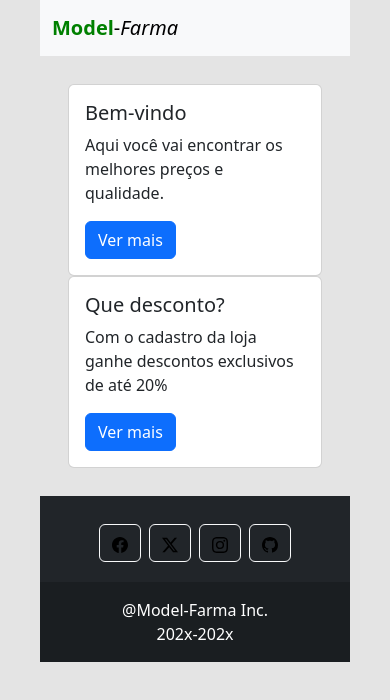
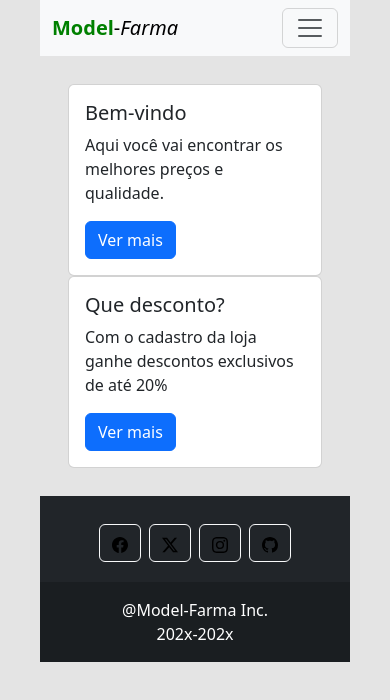
Before and after one commit to DiegoHVP/Projeto-ModelFarma, a Next.js app in the folder Projeto-ModelFarma/: page / in a window 390 px wide. Shown: the top 700 px of the page. Built offline with nearby package versions, Linux system fonts and the light colour scheme; no server answers.

Commit message:
fix navbar in mobile

```diff
--- a/Projeto-ModelFarma/component/navbar.module.css
+++ b/Projeto-ModelFarma/component/navbar.module.css
@@ -6,12 +6,11 @@
 
 .r_text:hover {
     text-emphasis-style: italic;
-
 }
 
 .user_sair {
     text-align: justify;
-    border: 2px black;
+    border: 2px solid black;
 }
 
 .sair {
@@ -23,16 +22,32 @@
 
 .sair:hover {
     background-color: #ff3333 !important;
-    border: 2px black;
+    border: 2px solid black;
     color: aliceblue !important;
 }
 
 .cesta {
     vertical-align: middle;
-    display: table-cell
+    display: table-cell;
 }
 
 .normalLink {
     color: inherit; /* Usa a cor do texto normal */
     text-decoration: none; /* Remove o sublinhado padrão */
-  }
+}
+
+/* Estilos para mobile */
+@media (max-width: 768px) {
+    .navbar-collapse {
+        text-align: center;
+    }
+
+    .item, .user_sair, .cesta {
+        margin-bottom: 15px; /* Adiciona espaço entre os itens no mobile */
+    }
+
+    .navbar-brand {
+        margin-left: auto;
+        margin-right: auto;
+    }
+}
--- a/Projeto-ModelFarma/component/navbar.tsx
+++ b/Projeto-ModelFarma/component/navbar.tsx
@@ -13,14 +13,14 @@ import { getApiUrl } from './getApiUrl';
 const Navigation = () => {
   const [userName, setUserName] = useState("");
   const [isAuthenticated, setIsAuthenticated] = useState<boolean>(false);
-  const [isClient, setIsClient] = useState<boolean>(false)
+  const [isClient, setIsClient] = useState<boolean>(false);
   const apiUrl = getApiUrl();
 
   useEffect(() => {
     const fetchUser = async () => {
       //SE NAO TEM TOKEN
       const token = Cookies.get('token');
-      if (!token){
+      if (!token) {
         setIsAuthenticated(false);
         return;
       }
@@ -36,17 +36,17 @@ const Navigation = () => {
             'Authorization': `Bearer ${token}`,
           },
         });
+
         // SE FARMACEUTICO ESTA OK
         if (response.ok) {
           const data = await response.json();
-          setUserName( data.p_nome);
+          setUserName(data.p_nome);
           setIsClient(false);
           setIsAuthenticated(true);
           return;
         }
 
-        //SE NÃO E FARMACEUTICO
-        // BUSCA EM CLIENTE
+        //SE NÃO E FARMACEUTICO, BUSCA EM CLIENTE
         response = await fetch(ApiClient, {
           method: 'GET',
           headers: {
@@ -85,7 +85,19 @@ const Navigation = () => {
             <span style={{ color: "green", fontWeight: "bold" }}>Model</span>-<i>Farma</i>
           </Link>
 
-          <div className="collapse navbar-collapse" id="navbarText">
+          <button
+            className="navbar-toggler"
+            type="button"
+            data-bs-toggle="collapse"
+            data-bs-target="#navbarNav"
+            aria-controls="navbarNav"
+            aria-expanded="false"
+            aria-label="Toggle navigation"
+          >
+            <span className="navbar-toggler-icon"></span>
+          </button>
+
+          <div className="collapse navbar-collapse" id="navbarNav">
             <div className="navbar-nav me-auto mb-2 mb-lg-0">
               <div className={custom.item + " " + custom.r_item}>
                 <Link className="nav-item nav-link" href="/" aria-current="page">Home</Link>
@@ -104,12 +116,8 @@ const Navigation = () => {
               <div className={``}>
                 {isAuthenticated ? (
                   <div className={`d-flex ${custom.user_sair}`}>
-                  {/*SE CLIENTE VA PARA O PERFIL, SE FUNCIONARIO VA PARA PAINEL*/}
-                  <Link href={
-                    isClient? "/Account/perfilCliente":"/Account/login/gerenciar_med"} className={`${custom.normalLink}`} >
-
-                    <span className="nav-item nav-link">{userName}</span>
-
+                    <Link href={isClient ? "/Account/perfilCliente" : "/Account/login/gerenciar_med"} className={`${custom.normalLink}`}>
+                      <span className="nav-item nav-link">{userName}</span>
                     </Link>
                     <button className={`btn btn-link nav-item nav-link ${custom.sair}`} onClick={handleLogout}>Sair</button>
                   </div>
@@ -128,7 +136,6 @@ const Navigation = () => {
                 </Link>
               </div>
             </span>
-
           </div>
         </div>
       </nav>
--- a/Projeto-ModelFarma/src/app/detailMed/[id]/DetailMedClient.tsx
+++ b/Projeto-ModelFarma/src/app/detailMed/[id]/DetailMedClient.tsx
@@ -3,6 +3,7 @@ import "bootstrap/dist/css/bootstrap.min.css";
 import { useMedicamento } from "./useMedicamento";
 import Link from 'next/link';
 import { Medicamento } from "../../../../types/Medicamentos";
+import { getApiUrl } from "../../../../component/getApiUrl";
 
 
 interface DetailMedClientProps {
@@ -10,6 +11,7 @@ interface DetailMedClientProps {
 }
 
 export default function DetailMedClient({ med }: DetailMedClientProps) {
+  const apiUrl = getApiUrl();
   useEffect( () => {
     document.title = `Medicamento: ${med.nome}`
   })
@@ -39,7 +41,7 @@ export default function DetailMedClient({ med }: DetailMedClientProps) {
                     const { med: similarMed } = useMedicamento(Number(indexSimilar));
                     return similarMed ? (
                       <li key={indexSimilar} className="list-group-item">
-                        <Link href={`http://localhost:3000/detailMed/${indexSimilar}`}>
+                        <Link href={`${apiUrl}/detailMed/${indexSimilar}`}>
                           {similarMed.nome}
                         </Link>
                       </li>
@@ -58,7 +60,7 @@ export default function DetailMedClient({ med }: DetailMedClientProps) {
                     const { med: genericoMed } = useMedicamento(Number(indexGenerico));
                     return genericoMed ? (
                       <li key={indexGenerico} className="list-group-item">
-                        <Link href={`http://localhost:3000/detailMed/${indexGenerico}`}>
+                        <Link href={`${apiUrl}/detailMed/${indexGenerico}`}>
                           {genericoMed.nome}
                         </Link>
                       </li>
```
